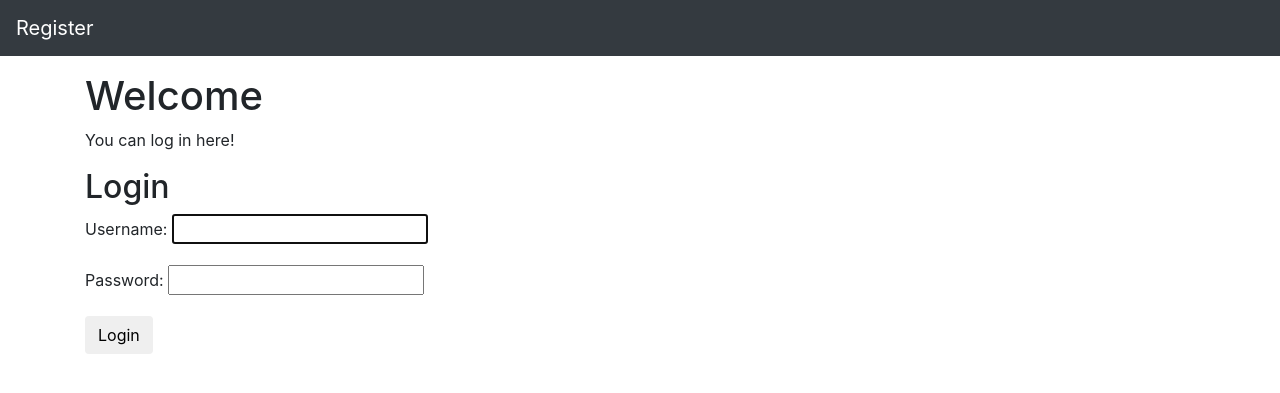
After one commit to toddfh/pub-review, a Django app: page /account/login/ in a window 1280 px wide. The commit adds this page. Shown: the top 393 px of the page. Run offline with Django 3.2, Linux system fonts and the light colour scheme; some libraries are stand-ins or nearby versions.

Commit message:
Changed /register to /account/register Added /account/login

```diff
--- a/pubreview/accounts/templates/accounts/reg_form.html
+++ b/pubreview/accounts/templates/accounts/reg_form.html
@@ -1,4 +1,5 @@
 {% extends 'base.html' %}
+
 {% block body %}
 <div class="container">
   <h2>Register</h2>
--- a/pubreview/accounts/templates/base.html
+++ b/pubreview/accounts/templates/base.html
@@ -13,7 +13,7 @@
   <br>
   <nav class="navbar navbar-expand-md navbar-dark fixed-top bg-dark">
     <div class="collapse navbar-collapse" id="navbarCollapse">
-      <a class="navbar-brand" href="/register">Register</a>
+      <a class="navbar-brand" href="/account/register">Register</a>
     </div>
   </nav>
 
--- /dev/null
+++ b/pubreview/accounts/templates/registration/login.html
@@ -0,0 +1,14 @@
+{% extends 'base.html' %}
+
+{% block body %}
+<div class="container">
+  <h1>Welcome</h1>
+  <p>You can log in here!</p>
+  <h2>Login</h2>
+  <form class="default-form" method="post">
+    {% csrf_token %}
+    {{ form.as_p }}
+    <button type="submit" class="btn btn-default">Login</button>
+  </form>
+</div>
+{% endblock %}
--- a/pubreview/accounts/urls.py
+++ b/pubreview/accounts/urls.py
@@ -3,5 +3,6 @@ from django.urls import path
 from . import views
 
 urlpatterns = [
-    path('', views.register, name='register'),
+    path('', views.home, name='home'),
+    path('register/', views.register, name='register'),
 ]
--- a/pubreview/accounts/views.py
+++ b/pubreview/accounts/views.py
@@ -3,6 +3,10 @@ from django.http import HttpResponse
 from accounts.forms import RegistrationForm
 
 # Create your views here.
+
+
+def home(request):
+    return HttpResponse('Placeholder code')
 
 
 def register(request):
--- a/pubreview/pubreview/urls.py
+++ b/pubreview/pubreview/urls.py
@@ -3,5 +3,6 @@ from django.urls import path, include
 
 urlpatterns = [
     path('admin/', admin.site.urls),
-    path('register/', include('accounts.urls')),
+    path('account/', include('accounts.urls')),
+    path('account/', include('django.contrib.auth.urls')),
 ]
```
Also changed, not shown: pubreview/pubreview/settings.py (+1 -20 lines), pubreview/db.sqlite3.
